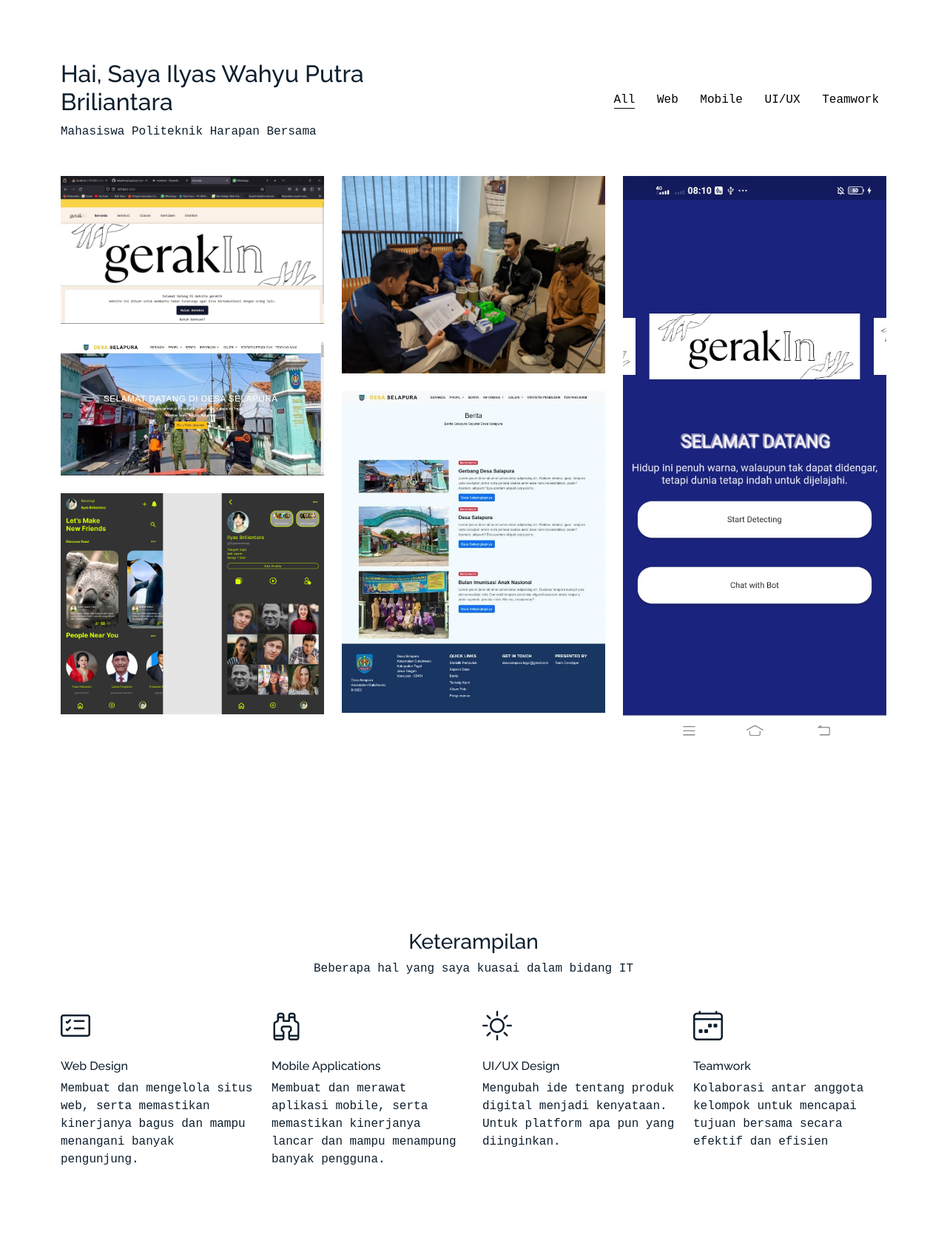
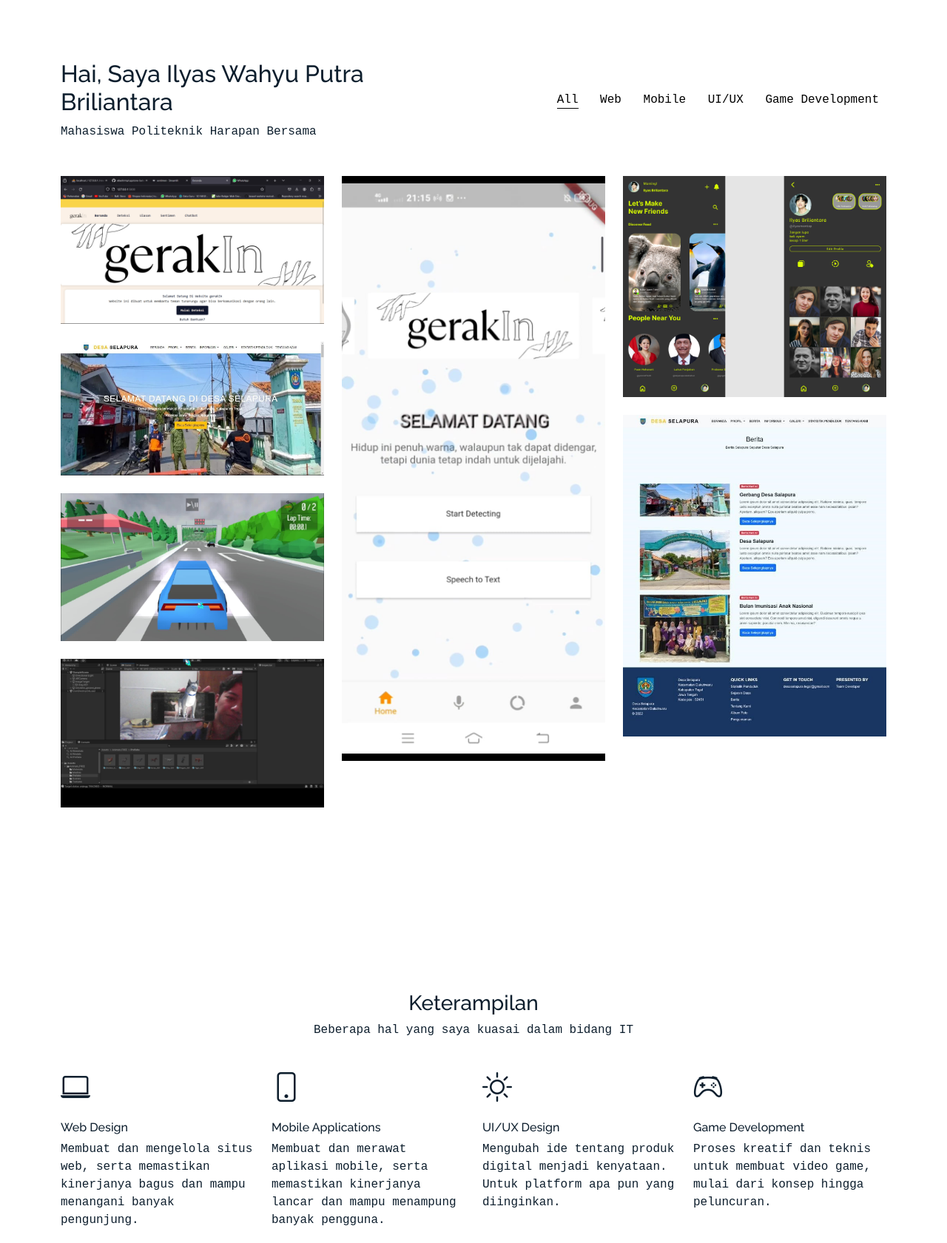
Before and after one commit to IlyasBriliantara/IlyasBriliantara.github.io, a plain HTML site: page index.html in a window 1280 px wide. Shown: the part 140-1821 px from the top of the page at 74% size. Drawn offline with Linux system fonts and the light colour scheme; a web font is replaced by a local one.

Commit message:
4th commit

```diff
--- a/index.html
+++ b/index.html
@@ -91,7 +91,7 @@
               <a href="#" data-filter=".web">Web</a>
               <a href="#" data-filter=".mobile">Mobile</a>
               <a href="#" data-filter=".uiux">UI/UX</a>
-              <a href="#" data-filter=".teamwork">Teamwork</a>
+              <a href="#" data-filter=".game">Game Development</a>
             </div>
           </div>
         </div>
@@ -105,29 +105,29 @@
               <img class="img-fluid" src="assets\img\web1.jpg">
             </a>
           </div>
-          <div class="item teamwork col-sm-6 col-md-4 col-lg-4 mb-4">
-            <a href="work-single4.html" class="item-wrap fancybox">
-              <div class="work-info">
-                <h3>MyTeam</h3>
-                <span>teamwork</span>
-              </div>
-              <img class="img-fluid" src="assets/img/team5.jpg">
-            </a>
-          </div>
           <div class="item mobile col-sm-6 col-md-4 col-lg-4 mb-4">
             <a href="work-single2.html" class="item-wrap fancybox">
               <div class="work-info">
                 <h3>gerakIn</h3>
-                <span>mobile</span>
+                <span>Mobile</span>
               </div>
-              <img class="img-fluid" src="assets/img/mob1.jpg">
+              <img class="img-fluid" src="assets/img/mob4.jpg">
+            </a>
+          </div>
+          <div class="item uiux col-sm-6 col-md-4 col-lg-4 mb-4">
+            <a href="work-single3.html" class="item-wrap fancybox">
+              <div class="work-info">
+                <h3>Design</h3>
+                <span>UI/UX</span>
+              </div>
+              <img class="img-fluid" src="assets/img/uiux.png">
             </a>
           </div>
           <div class="item web col-sm-6 col-md-4 col-lg-4 mb-4">
             <a href="work-single.html" class="item-wrap fancybox">
               <div class="work-info">
                 <h3>Desa Selapura</h3>
-                <span>web</span>
+                <span>Web</span>
               </div>
               <img class="img-fluid" src="assets/img/web4.jpg">
             </a>
@@ -141,13 +141,22 @@
               <img class="img-fluid" src="assets/img/web5.jpg">
             </a>
           </div>
-          <div class="item uiux col-sm-6 col-md-4 col-lg-4 mb-4">
-            <a href="work-single3.html" class="item-wrap fancybox">
+          <div class="item game col-sm-6 col-md-4 col-lg-4 mb-4">
+            <a href="work-single4.html" class="item-wrap fancybox">
               <div class="work-info">
-                <h3>Design</h3>
-                <span>UI/UX</span>
+                <h3>Carunk.exe</h3>
+                <span>Game Development</span>
               </div>
-              <img class="img-fluid" src="assets/img/uiux.png">
+              <img class="img-fluid" src="assets/img/game1.jpg">
+            </a>
+          </div>
+          <div class="item game col-sm-6 col-md-4 col-lg-4 mb-4">
+            <a href="work-single4.html" class="item-wrap fancybox">
+              <div class="work-info">
+                <h3>Augmented Reality</h3>
+                <span>Game Development</span>
+              </div>
+              <img class="img-fluid" src="assets/img/game2.jpg">
             </a>
           </div>
         </div>
@@ -167,13 +176,13 @@
         <div class="row">
 
           <div class="col-12 col-sm-6 col-md-6 col-lg-3">
-            <i class="bi bi-card-checklist"></i>
+            <i class="bi bi-laptop"></i>
             <h4 class="h4 mb-2">Web Design</h4>
             <p>Membuat dan mengelola situs web, serta memastikan kinerjanya bagus dan mampu menangani banyak pengunjung.</p>
 
           </div>
           <div class="col-12 col-sm-6 col-md-6 col-lg-3">
-            <i class="bi bi-binoculars"></i>
+            <i class="bi bi-phone"></i>
             <h4 class="h4 mb-2">Mobile Applications</h4>
             <p>Membuat dan merawat aplikasi mobile, serta memastikan kinerjanya lancar dan mampu menampung banyak pengguna.</p>
 
@@ -185,9 +194,9 @@
 
           </div>
           <div class="col-12 col-sm-6 col-md-6 col-lg-3">
-            <i class="bi bi-calendar4-week"></i>
-            <h4 class="h4 mb-2">Teamwork</h4>
-            <p> Kolaborasi antar anggota kelompok untuk mencapai tujuan bersama secara efektif dan efisien</p>
+            <i class="bi bi-controller"></i>
+            <h4 class="h4 mb-2">Game Development</h4>
+            <p>Proses kreatif dan teknis untuk membuat video game, mulai dari konsep hingga peluncuran.</p>
 
           </div>
         </div>
```
Also changed, not shown: contact.html (+1 -1 lines), services.html (+5 -5 lines), work-single2.html (+15 -7 lines), work-single3.html (+14 -6 lines), work-single4.html (+25 -12 lines), works.html (+25 -16 lines), assets/img/apple-touch-icon.png, assets/img/favicon.png, assets/img/game1.jpg (added), assets/img/game2.jpg (added), assets/img/img_1.jpg (deleted), assets/img/img_1_big.jpg (deleted), assets/img/img_2.jpg (deleted), assets/img/img_3.jpg (deleted), 4 more files.
